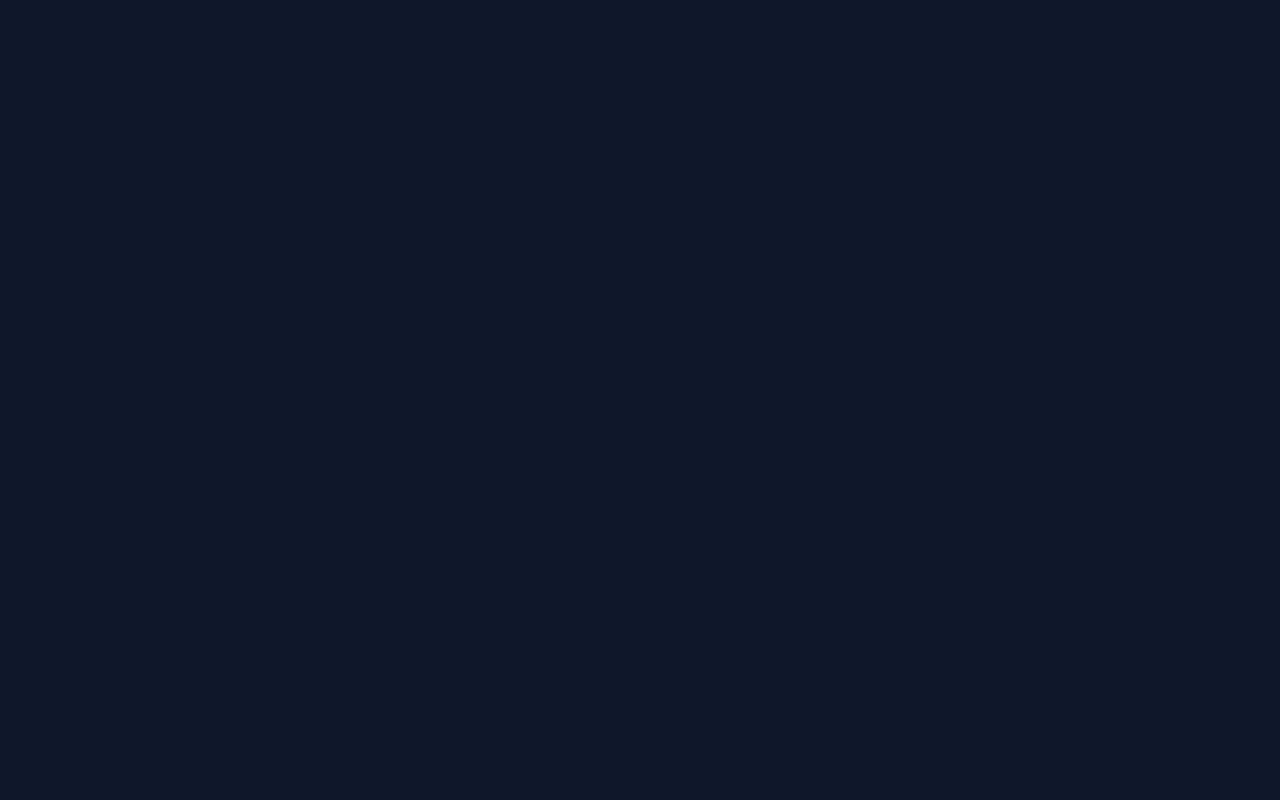
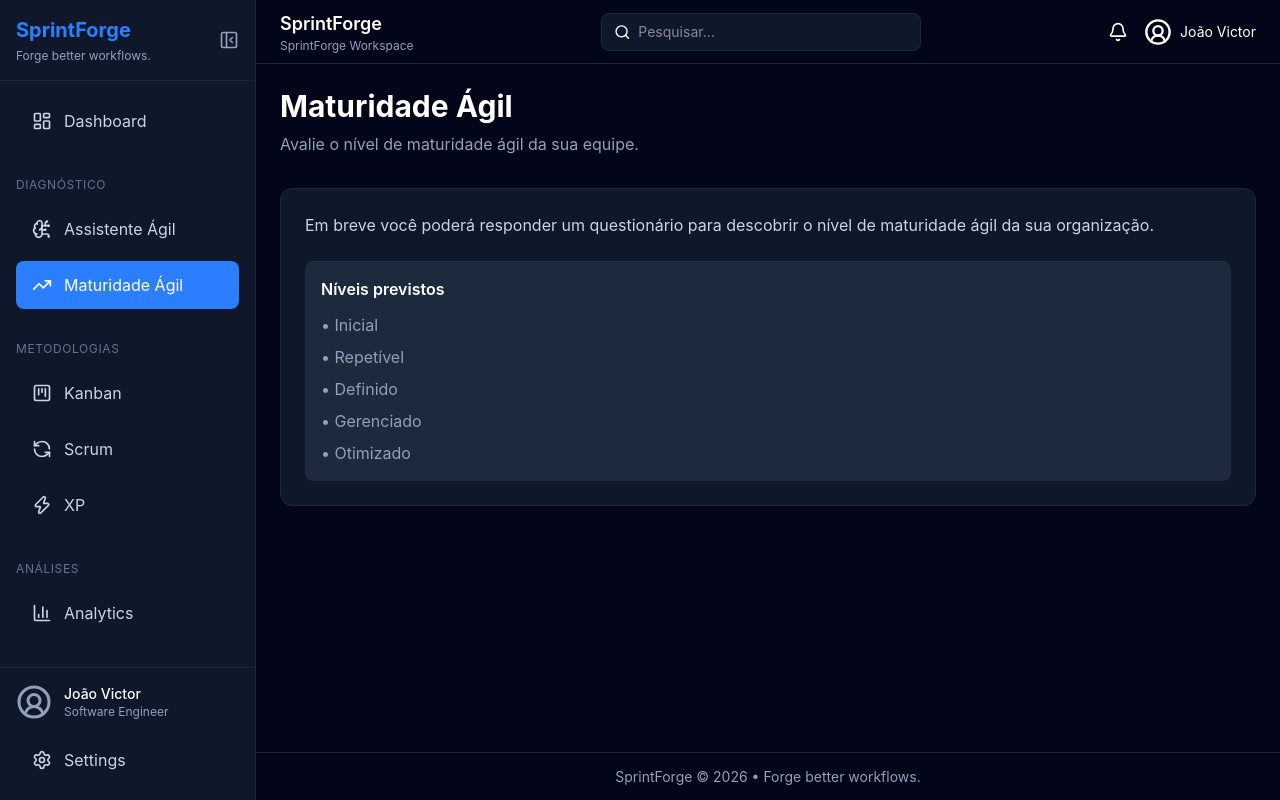
Before and after one commit to dev-joaovb/sprintforge, a React (Vite) app in the folder frontend/: page /agile-maturity in a window 1280 px wide. Before the commit this address had no page. Built offline with nearby package versions, Linux system fonts and the light colour scheme.

Commit message:
Commit frontend dia 5

```diff
--- a/frontend/src/components/sidebar/Sidebar.jsx
+++ b/frontend/src/components/sidebar/Sidebar.jsx
@@ -11,14 +11,10 @@ import {
   PanelLeftOpen,
   UserCircle2,
   BrainCircuit,
+  TrendingUp,
 } from "lucide-react";
 
-const menuItems = [
-  {
-    name: "Dashboard",
-    path: "/",
-    icon: LayoutDashboard,
-  },
+const methodologies = [
   {
     name: "Kanban",
     path: "/kanban",
@@ -34,15 +30,25 @@ const menuItems = [
     path: "/xp",
     icon: Zap,
   },
-  {
-    name: "Analytics",
-    path: "/analytics",
-    icon: BarChart3,
-  },
 ];
 
 const Sidebar = () => {
   const [collapsed, setCollapsed] = useState(false);
+
+  const linkClasses = (isActive) => `
+    flex items-center
+    ${collapsed ? "justify-center" : ""}
+    gap-3
+    px-4
+    py-3
+    rounded-lg
+    transition-all
+    ${
+      isActive
+        ? "bg-blue-500 text-white"
+        : "text-slate-300 hover:bg-slate-800"
+    }
+  `;
 
   return (
     <aside
@@ -94,24 +100,46 @@ const Sidebar = () => {
             <NavLink
               to="/"
               className={({ isActive }) =>
-                `
-                flex items-center
-                ${collapsed ? "justify-center" : ""}
-                gap-3
-                px-4
-                py-3
-                rounded-lg
-                transition-all
-                ${
-                  isActive
-                    ? "bg-blue-500 text-white"
-                    : "text-slate-300 hover:bg-slate-800"
-                }
-              `
+                linkClasses(isActive)
               }
             >
               <LayoutDashboard size={20} />
               {!collapsed && "Dashboard"}
+            </NavLink>
+          </li>
+        </ul>
+
+        {/* Diagnóstico */}
+        {!collapsed && (
+          <div className="mt-8 mb-3">
+            <p className="text-xs uppercase tracking-wider text-slate-500">
+              Diagnóstico
+            </p>
+          </div>
+        )}
+
+        <ul className="space-y-2">
+          <li>
+            <NavLink
+              to="/agile-assistant"
+              className={({ isActive }) =>
+                linkClasses(isActive)
+              }
+            >
+              <BrainCircuit size={20} />
+              {!collapsed && "Assistente Ágil"}
+            </NavLink>
+          </li>
+
+          <li>
+            <NavLink
+              to="/agile-maturity"
+              className={({ isActive }) =>
+                linkClasses(isActive)
+              }
+            >
+              <TrendingUp size={20} />
+              {!collapsed && "Maturidade Ágil"}
             </NavLink>
           </li>
         </ul>
@@ -126,7 +154,7 @@ const Sidebar = () => {
         )}
 
         <ul className="space-y-2">
-          {menuItems.slice(1, 4).map((item) => {
+          {methodologies.map((item) => {
             const Icon = item.icon;
 
             return (
@@ -134,20 +162,7 @@ const Sidebar = () => {
                 <NavLink
                   to={item.path}
                   className={({ isActive }) =>
-                    `
-                    flex items-center
-                    ${collapsed ? "justify-center" : ""}
-                    gap-3
-                    px-4
-                    py-3
-                    rounded-lg
-                    transition-all
-                    ${
-                      isActive
-                        ? "bg-blue-500 text-white"
-                        : "text-slate-300 hover:bg-slate-800"
-                    }
-                  `
+                    linkClasses(isActive)
                   }
                 >
                   <Icon size={20} />
@@ -158,7 +173,7 @@ const Sidebar = () => {
           })}
         </ul>
 
-        {/* Analytics */}
+        {/* Análises */}
         {!collapsed && (
           <div className="mt-8 mb-3">
             <p className="text-xs uppercase tracking-wider text-slate-500">
@@ -168,50 +183,11 @@ const Sidebar = () => {
         )}
 
         <ul className="space-y-2">
-
-          <li>
-            <NavLink
-              to="/agile-assistant"
-              className={({ isActive }) =>
-                `
-                flex items-center
-                ${collapsed ? "justify-center" : ""}
-                gap-3
-                px-4
-                py-3
-                rounded-lg
-                transition-all
-                ${
-                  isActive
-                    ? "bg-blue-500 text-white"
-                    : "text-slate-300 hover:bg-slate-800"
-                }
-              `
-              }
-            >
-              <BrainCircuit size={20} />
-              {!collapsed && "Assistente Ágil"}
-            </NavLink>
-          </li>
-
           <li>
             <NavLink
               to="/analytics"
               className={({ isActive }) =>
-                `
-                flex items-center
-                ${collapsed ? "justify-center" : ""}
-                gap-3
-                px-4
-                py-3
-                rounded-lg
-                transition-all
-                ${
-                  isActive
-                    ? "bg-blue-500 text-white"
-                    : "text-slate-300 hover:bg-slate-800"
-                }
-              `
+                linkClasses(isActive)
               }
             >
               <BarChart3 size={20} />
@@ -227,7 +203,10 @@ const Sidebar = () => {
 
         {!collapsed && (
           <div className="flex items-center gap-3 mb-4">
-            <UserCircle2 size={36} className="text-slate-400" />
+            <UserCircle2
+              size={36}
+              className="text-slate-400"
+            />
 
             <div>
               <p className="text-sm font-medium text-white">
--- /dev/null
+++ b/frontend/src/features/agile-maturity/AgileMaturityPage.jsx
@@ -0,0 +1,38 @@
+import PageHeader from "../../components/ui/PageHeader";
+import Card from "../../components/ui/Card";
+
+const AgileMaturityPage = () => {
+  return (
+    <>
+      <PageHeader
+        title="Maturidade Ágil"
+        subtitle="Avalie o nível de maturidade ágil da sua equipe."
+      />
+
+      <Card>
+        <p className="text-slate-300">
+          Em breve você poderá responder um questionário para descobrir
+          o nível de maturidade ágil da sua organização.
+        </p>
+
+        <div className="mt-6">
+          <div className="bg-slate-800 rounded-lg p-4">
+            <h3 className="font-semibold">
+              Níveis previstos
+            </h3>
+
+            <ul className="mt-3 space-y-2 text-slate-400">
+              <li>• Inicial</li>
+              <li>• Repetível</li>
+              <li>• Definido</li>
+              <li>• Gerenciado</li>
+              <li>• Otimizado</li>
+            </ul>
+          </div>
+        </div>
+      </Card>
+    </>
+  );
+};
+
+export default AgileMaturityPage;
--- a/frontend/src/routes/AppRoutes.jsx
+++ b/frontend/src/routes/AppRoutes.jsx
@@ -8,6 +8,7 @@ import ScrumPage from "../features/scrum/ScrumPage";
 import XPPage from "../features/xp/XPPage";
 import AnalyticsPage from "../features/analytics/AnalyticsPage";
 import AgileAssistantPage from "../features/agile-assistant/AgileAssistantPage";
+import AgileMaturityPage from "../features/agile-maturity/AgileMaturityPage";
 
 const AppRoutes = () => {
   return (
@@ -28,6 +29,11 @@ const AppRoutes = () => {
             path="/agile-assistant"
             element={<AgileAssistantPage />}
           />
+
+          <Route
+            path="/agile-maturity"
+            element={<AgileMaturityPage />}
+          />
         </Route>
       </Routes>
     </BrowserRouter>
```
